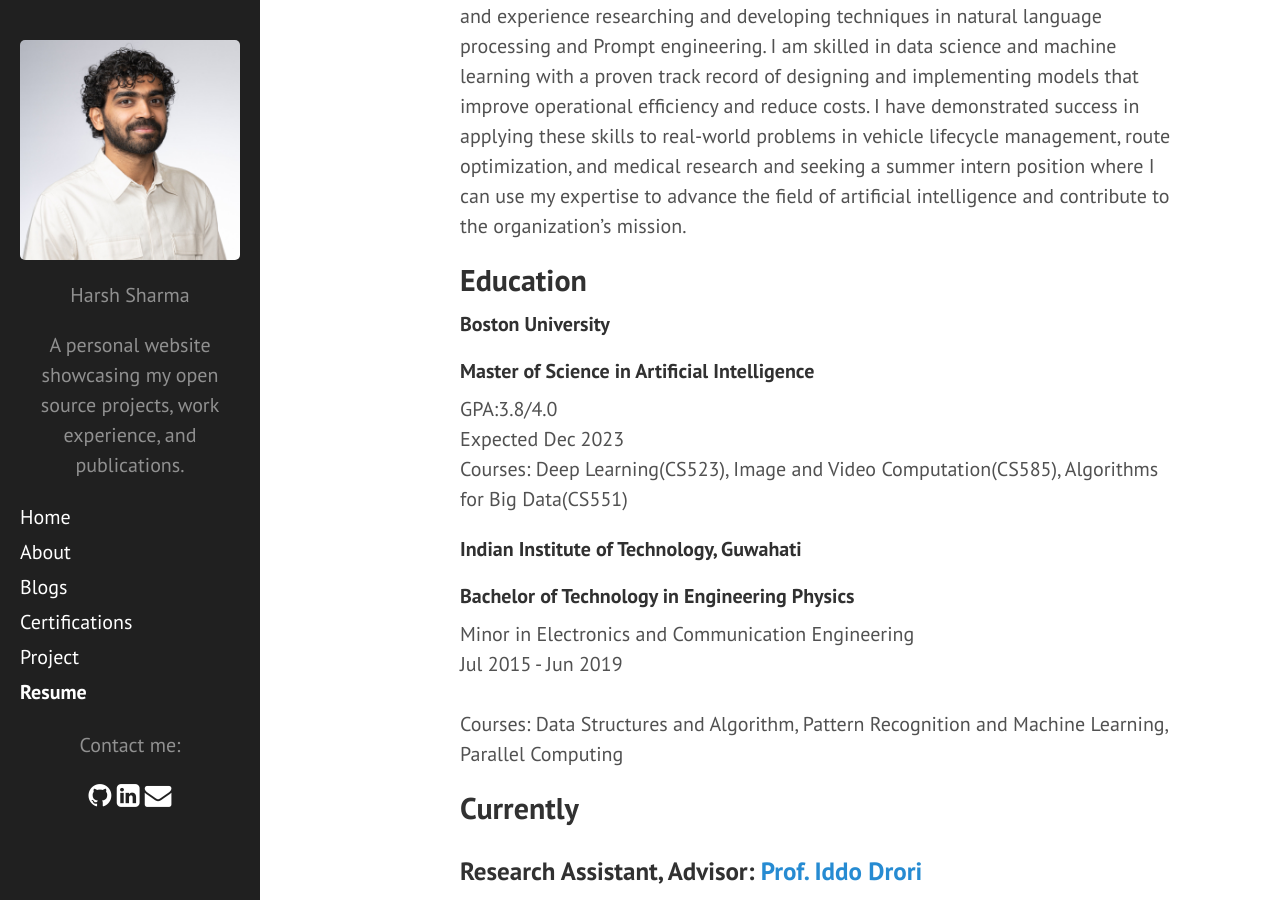
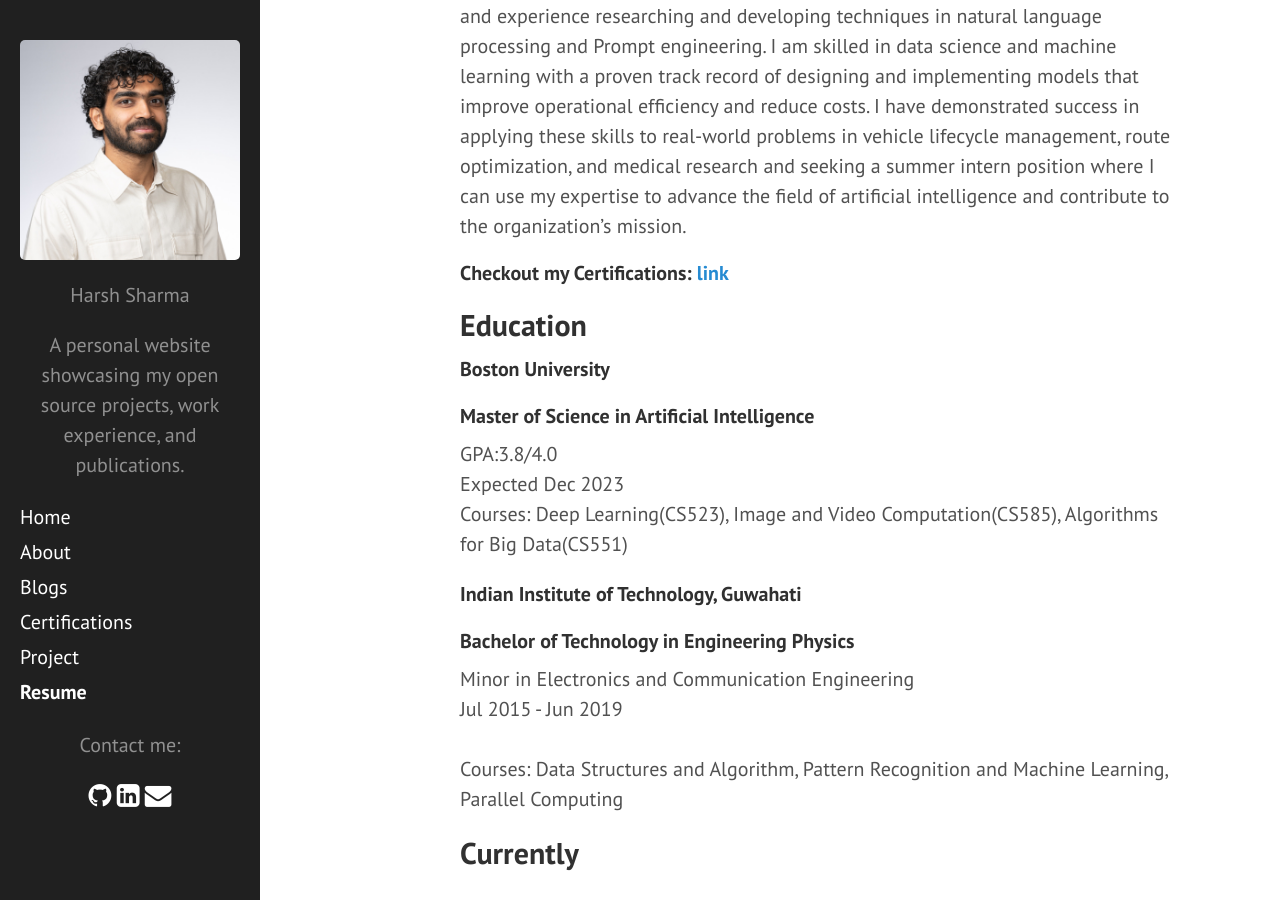
Before and after one commit to 97harsh/97harsh.github.io, a Jekyll site: the page built from resume.md, in a window 1280 px wide and 900 px high, scrolled down 314 px. Built offline with Jekyll 4.4.1, drawn with Linux system fonts in a browser that asks for light colours; nearby versions of some CDN libraries; Markdown is read by kramdown in place of the engine named in the settings.

Commit message:
link to certifications

```diff
--- a/resume.md
+++ b/resume.md
@@ -7,7 +7,7 @@
 ## Summary
 Artificial intelligence expert with a Master of Science in AI from Boston University and experience researching and developing techniques in natural language processing and Prompt engineering. I am skilled in data science and machine learning with a proven track record of designing and implementing models that improve operational efficiency and reduce costs. I have demonstrated success in applying these skills to real-world problems in vehicle lifecycle management, route optimization, and medical research and seeking a summer intern position where I can use my expertise to advance the field of artificial intelligence and contribute to the organization's mission.
 
-<!-- #### Checkout my Certifications: <a href="{site.baseurl}/certifications" target="_blank">Prof. Iddo Drori</a> -->
+#### Checkout my Certifications: <a href="{site.baseurl}/certifications" target="_blank">link</a>
 ## Education
 **Boston University**
 #### Master of Science in Artificial Intelligence
```
